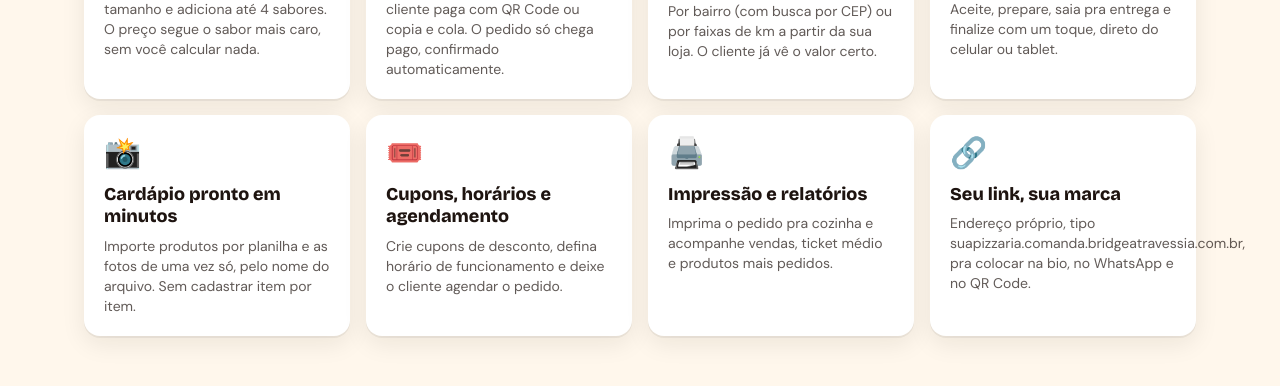
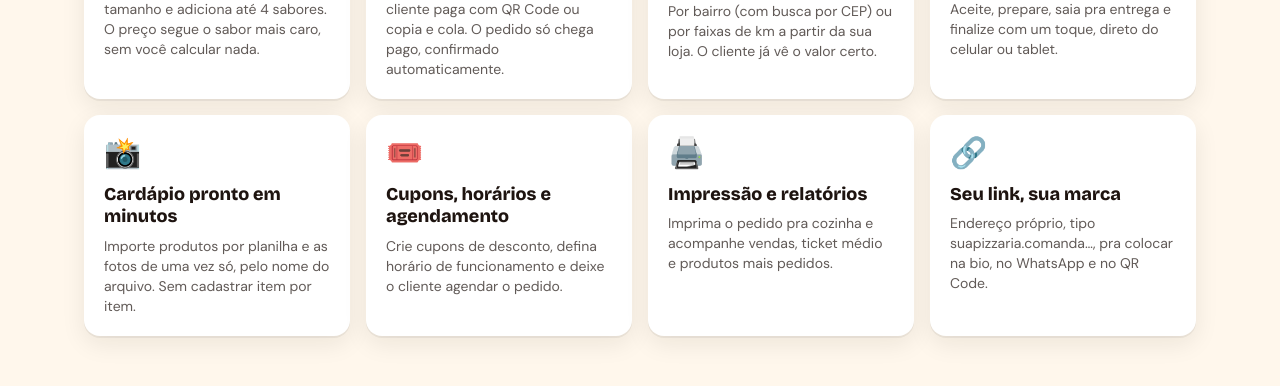
Before and after one commit to rjfelizardo/comanda-web, a Next.js app: page / in a window 1280 px wide. Shown: the part 1113-1499 px from the top of the page. Built offline with nearby package versions, Linux system fonts and the light colour scheme.

Commit message:
Landing: corrige texto no card, remove CTA do topo
Co-Authored-By: Claude Sonnet 5.5 <noreply@anthropic.com>
Claude-Session: https://claude.ai/code/session_01CzaBJPxQN4ymzRHanrbRFC

```diff
--- a/app/page.tsx
+++ b/app/page.tsx
@@ -10,7 +10,7 @@ const FEATURES = [
   { i: '📸', t: 'Cardápio pronto em minutos', d: 'Importe produtos por planilha e as fotos de uma vez só, pelo nome do arquivo. Sem cadastrar item por item.' },
   { i: '🎟️', t: 'Cupons, horários e agendamento', d: 'Crie cupons de desconto, defina horário de funcionamento e deixe o cliente agendar o pedido.' },
   { i: '🖨️', t: 'Impressão e relatórios', d: 'Imprima o pedido pra cozinha e acompanhe vendas, ticket médio e produtos mais pedidos.' },
-  { i: '🔗', t: 'Seu link, sua marca', d: 'Endereço próprio, tipo suapizzaria.comanda.bridgeatravessia.com.br, pra colocar na bio, no WhatsApp e no QR Code.' },
+  { i: '🔗', t: 'Seu link, sua marca', d: 'Endereço próprio, tipo suapizzaria.comanda…, pra colocar na bio, no WhatsApp e no QR Code.' },
 ];
 
 const STEPS = [
@@ -40,7 +40,6 @@ export default function Home() {
         </div>
         <nav className="flex items-center gap-2">
           <Link href="/login" className="btn-ghost btn-sm">Entrar</Link>
-          <Link href={CTA} className="btn-primary btn-sm hidden sm:inline-flex">Criar minha loja</Link>
         </nav>
       </header>
 
@@ -104,10 +103,10 @@ export default function Home() {
         <p className="mx-auto mt-3 max-w-2xl text-center text-ink/70">Feito pra quem vende por WhatsApp e quer parar de anotar pedido no braço.</p>
         <div className="mt-10 grid gap-4 sm:grid-cols-2 lg:grid-cols-4">
           {FEATURES.map((f) => (
-            <div key={f.t} className="card p-5">
+            <div key={f.t} className="card min-w-0 p-5">
               <div className="text-3xl">{f.i}</div>
               <h3 className="mt-3 text-lg font-extrabold leading-tight">{f.t}</h3>
-              <p className="mt-2 text-sm text-ink/70">{f.d}</p>
+              <p className="mt-2 break-words text-sm text-ink/70">{f.d}</p>
             </div>
           ))}
         </div>
```
